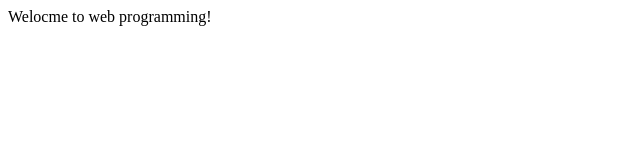
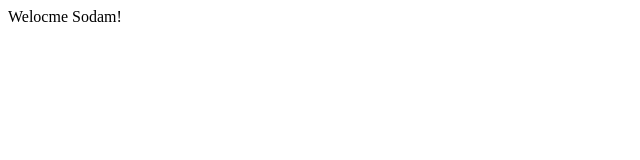
Before and after one commit to pullareddysodam/WebProagmming, a plain HTML site: page static/index.html in a window 1280 px wide. Shown: the whole page, without its empty margins (0-640 px from the left). Drawn offline with Linux system fonts and the light colour scheme.

Commit message:
Updated body

```diff
--- a/static/index.html
+++ b/static/index.html
@@ -1,5 +1,5 @@
 <html>
     <body>
-        Welocme to web programming!
+        Welocme  Sodam!
     </body>
 </html>
```
